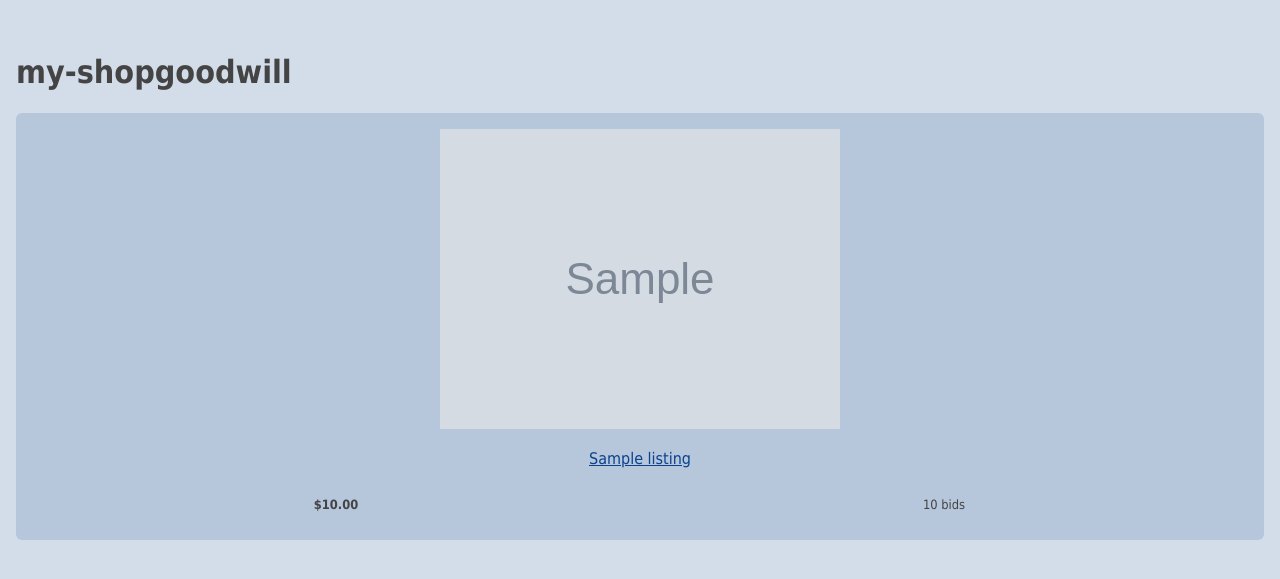
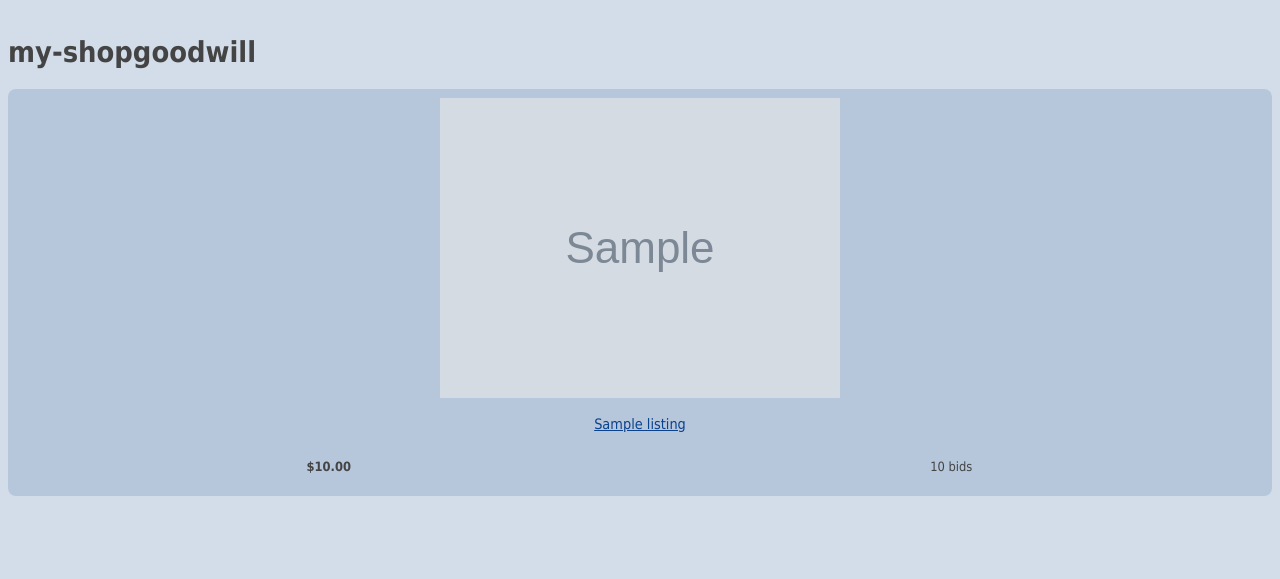
Before and after one commit to brasey/my-shopgoodwill, a Flask app: template templates/layout.html in a window 1280 px wide. Shown: the top 579 px of the page. Run offline with Flask 2, Linux system fonts and the light colour scheme; the template is opened without the code that fills it: most values are stand-ins (such as "Sample title", 1, 10 or a date in 2020); grey boxes marked "Sample" are stand-in pictures.

Commit message:
Style edits

```diff
--- a/static/style.css
+++ b/static/style.css
@@ -2,13 +2,13 @@
   margin: 0;
   padding: 0;
   font-family: Tahoma, Verdana, Segoe, sans-serif;
-  font-size: 16px;
+  font-size: 1.8vmin;
   color: #444;
   background-color: #D3DDE9;
 }
 
 a {
-  font-size: 16px;
+  font-size: 1.8vmin;
   color: #0A428E;
 }
 
@@ -22,25 +22,24 @@
 }
 
 .container {
-  margin: 1rem auto;
-  padding: 1rem;
+  margin: 1vmin auto;
+  padding: 1vmin;
 }
 
 #grid {
   display: grid;
-  grid-template-columns: repeat( auto-fit, minmax(240px, 1fr) );
+  grid-template-columns: repeat( auto-fit, minmax(min(250px, 100%), 1fr));
   grid-template-rows: repeat(auto-fit, minmax(1fr, 1fr));
-  grid-gap: 1rem;
+  grid-gap: 1.2vmin;
 }
 
 div.listing {
-  padding: 1rem;
+  padding: 1.2vmin;
   background-color: #B6C6DB;
-  -webkit-border-radius: 6px;
-     -moz-border-radius: 6px;
-          border-radius: 6px;
-  font-size: 1rem;
-  padding: 1rem;
+  -webkit-border-radius: 1vmin;
+     -moz-border-radius: 1vmin;
+          border-radius: 1vmin;
+  font-size: 1.8vmin;
   text-align: center;
 }
 
@@ -52,5 +51,5 @@
 
 div.detail_item {
   padding: 0px;
-  font-size: .8rem;
+  font-size: 1.6vmin;
 }
```
